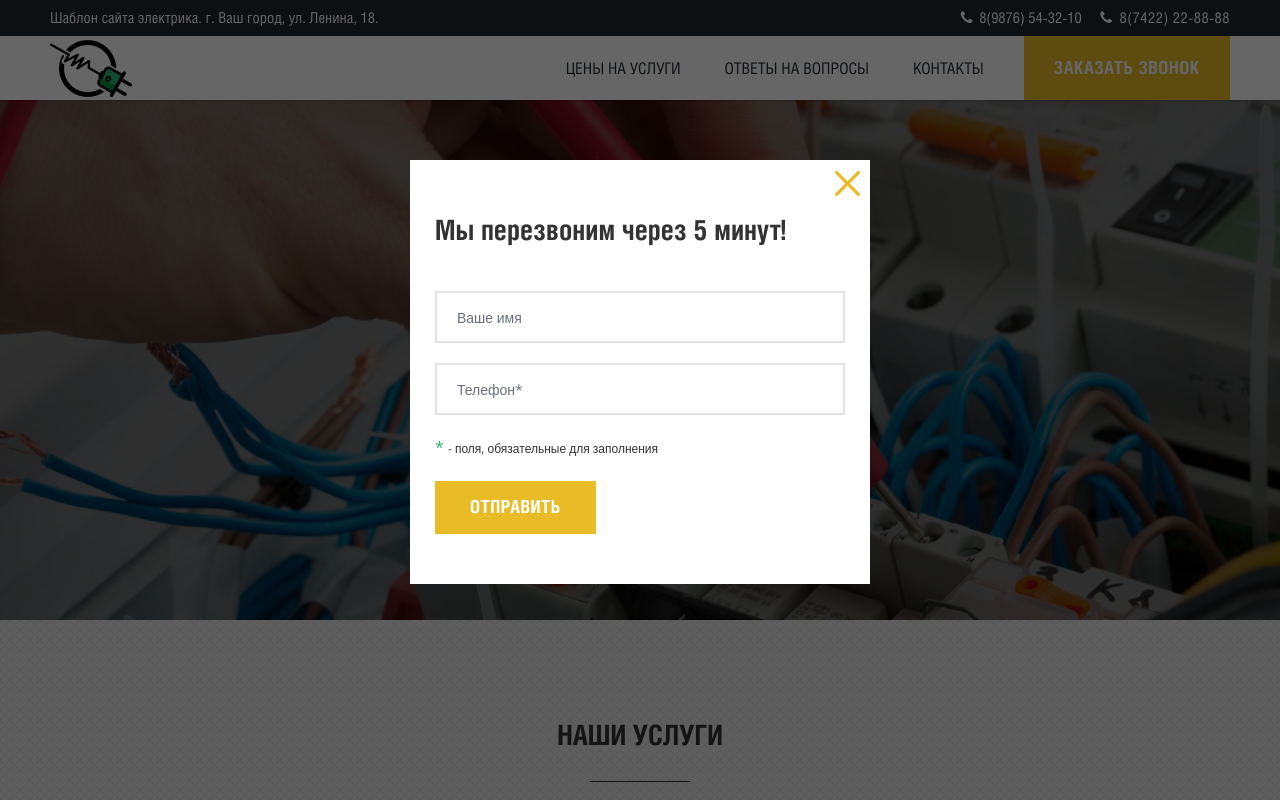
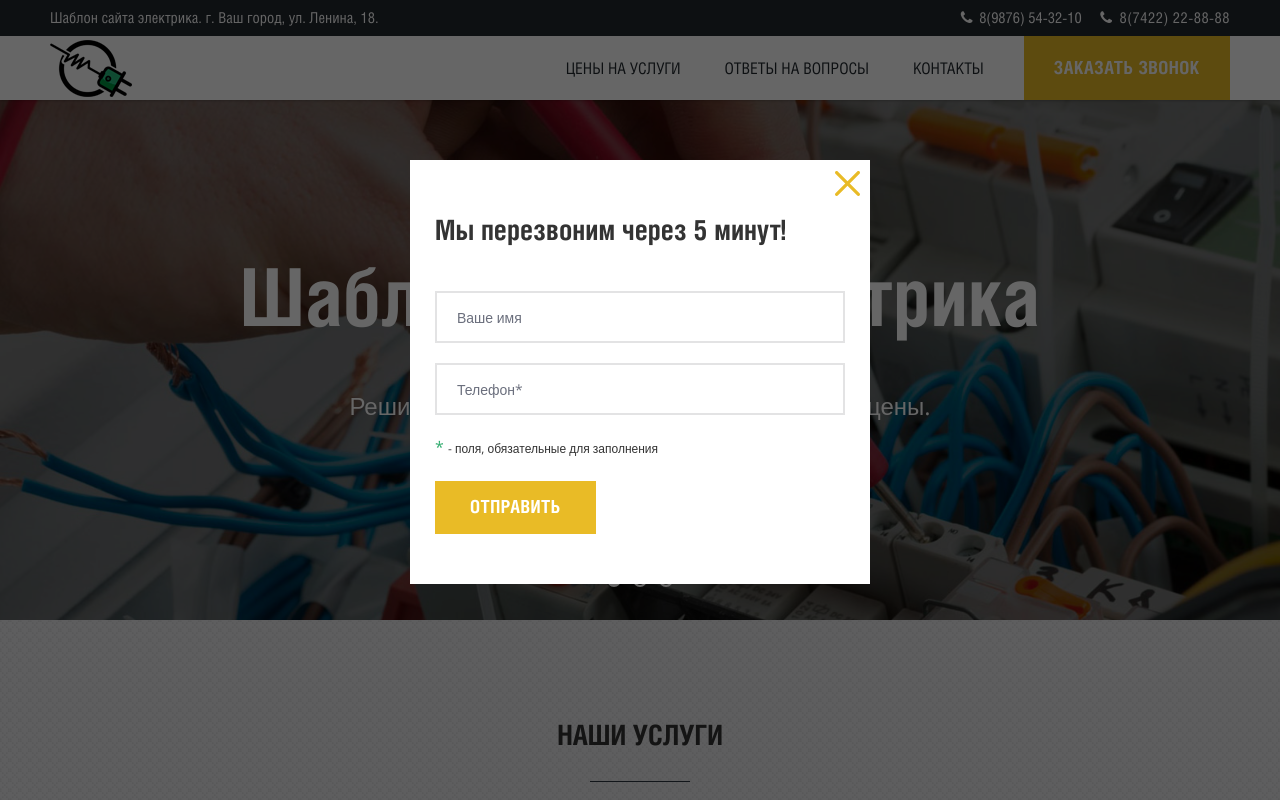
Before and after one commit to pavalex/js_24_diplom, a website built with webpack: page dist/index.html in a window 1280 px wide. Both pictures are taken after a click on the link "ЗАКАЗАТЬ ЗВОНОК". Shown: the top 800 px of the page. Built offline with nearby package versions, Linux system fonts and the light colour scheme; files whose address does not match are found by name.

Commit message:
create slider

```diff
--- a/src/index.js
+++ b/src/index.js
@@ -1,5 +1,7 @@
 import modal from './modules/modal';
 import scroll from "./modules/scroll";
+import slider from "./modules/slider";
 
 modal();
 scroll();
+slider();
--- /dev/null
+++ b/src/modules/slider.js
@@ -0,0 +1,100 @@
+const slider = () => {
+    const topSliderBlock = document.querySelector('.top-slider');
+    const slides = document.querySelectorAll('.top-slider .item');
+    const tableItems = document.querySelectorAll('.table');
+
+    const timeInterval = 3000;
+    let currentSlide = 0;
+    let interval;
+
+    const dotsList = document.createElement('ul');
+    dotsList.classList.add('slick-dots');
+    topSliderBlock.append(dotsList);
+
+    for (let i = 0; i < slides.length; i++) {
+        const dot = document.createElement('li');
+        dot.classList.add('dot');
+        dotsList.append(dot);
+    }
+
+    const dots = document.querySelectorAll('.dot');
+
+    const prevSlide = (elems, index, strClass) => {
+        elems[index].classList.remove(strClass);
+    };
+
+    const nextSlide = (elems, index, strClass) => {
+        elems[index].classList.add(strClass);
+    };
+
+    const autoSlide = () => {
+        prevSlide(slides, currentSlide, 'item-active');
+        prevSlide(tableItems, currentSlide, 'active');
+        prevSlide(dots, currentSlide, 'slick-active');
+        currentSlide++;
+
+        if (currentSlide >= slides.length) {
+            currentSlide = 0;
+        }
+
+        nextSlide(slides, currentSlide, 'item-active');
+        nextSlide(tableItems, currentSlide, 'active');
+        nextSlide(dots, currentSlide, 'slick-active');
+    };
+
+    const startSlide = (timer) => {
+        interval = setInterval(autoSlide, timer);
+    };
+
+    const stopSlide = () => {
+        clearInterval(interval);
+    };
+
+    topSliderBlock.addEventListener('click', (e) => {
+        e.preventDefault();
+
+        if (!e.target.matches('.dot')) {
+            return;
+        }
+
+        prevSlide(slides, currentSlide, 'item-active');
+        prevSlide(tableItems, currentSlide, 'active');
+        prevSlide(dots, currentSlide, 'slick-active');
+
+        if (e.target.classList.contains('dot')) {
+            dots.forEach((dot, index) => {
+                if (e.target === dot) {
+                    currentSlide = index;
+                }
+            })
+        }
+
+        if (currentSlide >= slides.length) {
+            currentSlide = 0;
+        }
+
+        if (currentSlide < 0) {
+            currentSlide = slides.length - 1;
+        }
+
+        nextSlide(slides, currentSlide, 'item-active');
+        nextSlide(tableItems, currentSlide, 'active');
+        nextSlide(dots, currentSlide, 'slick-active');
+    });
+
+    topSliderBlock.addEventListener('mouseenter', (e) => {
+        if (e.target.matches('.dot')) {
+            stopSlide();
+        }
+    }, true);
+
+    topSliderBlock.addEventListener('mouseleave', (e) => {
+        if (e.target.matches('.dot')) {
+            startSlide(timeInterval);
+        }
+    }, true);
+
+    startSlide(timeInterval);
+};
+
+export default slider;
```
Also changed, not shown: dist/css/style.css, dist/index.html.
